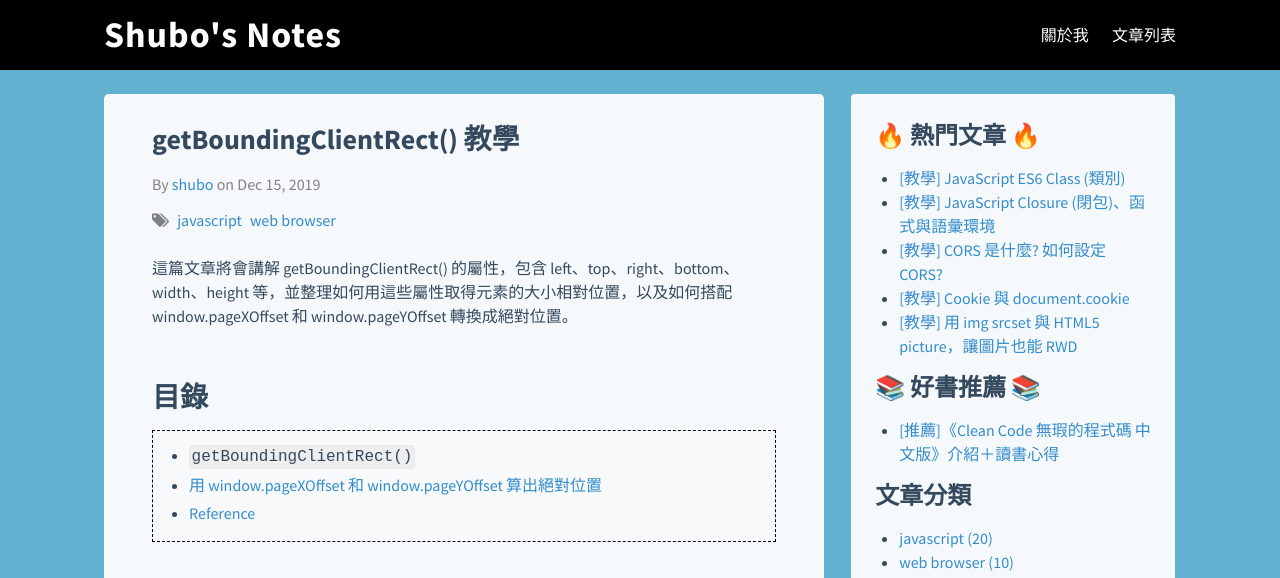
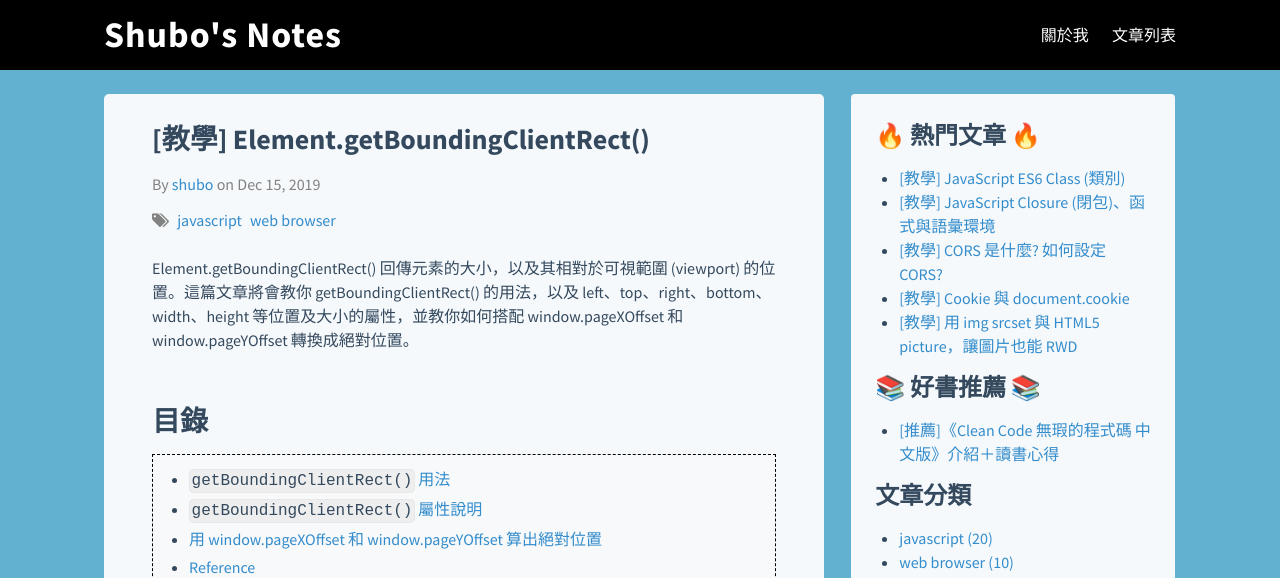
Before and after one commit to shuboc/shuboc.github.io, a Jekyll site: the page built from _posts/2019-12-15-get-bounding-client-rect.md, in a window 1280 px wide and 1400 px high, cut to the strip 0-578 px from the top of the window. Built offline with Jekyll 4.4.1, drawn with Linux system fonts in a browser that asks for light colours; nearby versions of some CDN libraries; library files that are not in the unit come from our copies; comment, search, counter and statistics services are not loaded; some of the changed text lies outside the part shown.

Commit message:
Refine title/desc of getBoundingClientRect post (4.4%)

```diff
--- a/_posts/2019-12-15-get-bounding-client-rect.md
+++ b/_posts/2019-12-15-get-bounding-client-rect.md
@@ -1,10 +1,10 @@
 ---
-title: "getBoundingClientRect() 教學"
+title: "[教學] Element.getBoundingClientRect()"
 tags: ["javascript", "web browser"]
 last_modified_at: 2020/10/15
 ---
 
-這篇文章將會講解 getBoundingClientRect() 的屬性，包含 left、top、right、bottom、width、height 等，並整理如何用這些屬性取得元素的大小相對位置，以及如何搭配 window.pageXOffset 和 window.pageYOffset 轉換成絕對位置。
+Element.getBoundingClientRect() 回傳元素的大小，以及其相對於可視範圍 (viewport) 的位置。這篇文章將會教你 getBoundingClientRect() 的用法，以及 left、top、right、bottom、width、height 等位置及大小的屬性，並教你如何搭配 window.pageXOffset 和 window.pageYOffset 轉換成絕對位置。
 
 ## 目錄
 {: .no_toc}
@@ -16,9 +16,11 @@ last_modified_at: 2020/10/15
 
 ![Rect](https://mdn.mozillademos.org/files/15087/rect.png)
 
-## `getBoundingClientRect()`
+## `getBoundingClientRect()` 用法
 
 如果要取得元素 `elem` 「相對於視窗」的座標，我們可以使用 `elem.getBoundingClientRect()` 這個方法。他會量測元素包含 border 的大小，並回傳一個 [DOMRect](https://developer.mozilla.org/en-US/docs/Web/API/DOMRect) 物件，其中包含了 `x`/`y`/`width`/`height`/`top`/`right`/`bottom`/`left` 等屬性。
+
+## `getBoundingClientRect()` 屬性說明
 
 * `x`/`left`：`elem` 左上角的 x 座標
 * `y`/`top`：`elem` 左上角的 y 座標
```
